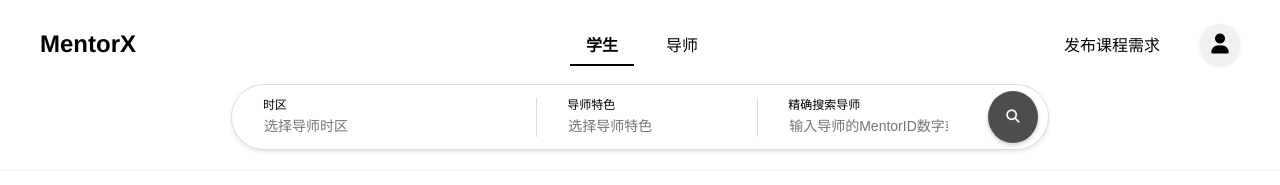
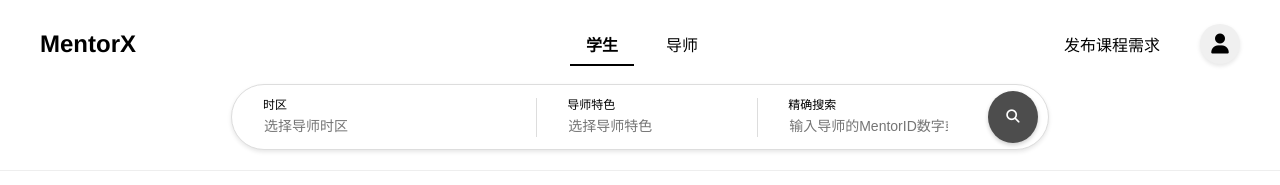
Before and after one commit to ZhiyuanMiao1/Project1, a React (Create React App) app in the folder my-app/: page /student in a window 1280 px wide. Shown: the top 185 px of the page. Built offline with nearby package versions, Linux system fonts and the light colour scheme.

Commit message:
精确搜索导师删掉“导师”

```diff
--- a/my-app/src/components/Navbar/StudentNavbar.js
+++ b/my-app/src/components/Navbar/StudentNavbar.js
@@ -133,7 +133,7 @@ function StudentNavbar() {
                 try { exactSearchInputRef.current && exactSearchInputRef.current.focus(); } catch {}
               }}
             >
-              <label>精确搜索导师</label>
+              <label>精确搜索</label>
               <input
                 ref={exactSearchInputRef}
                 type="text"
```
